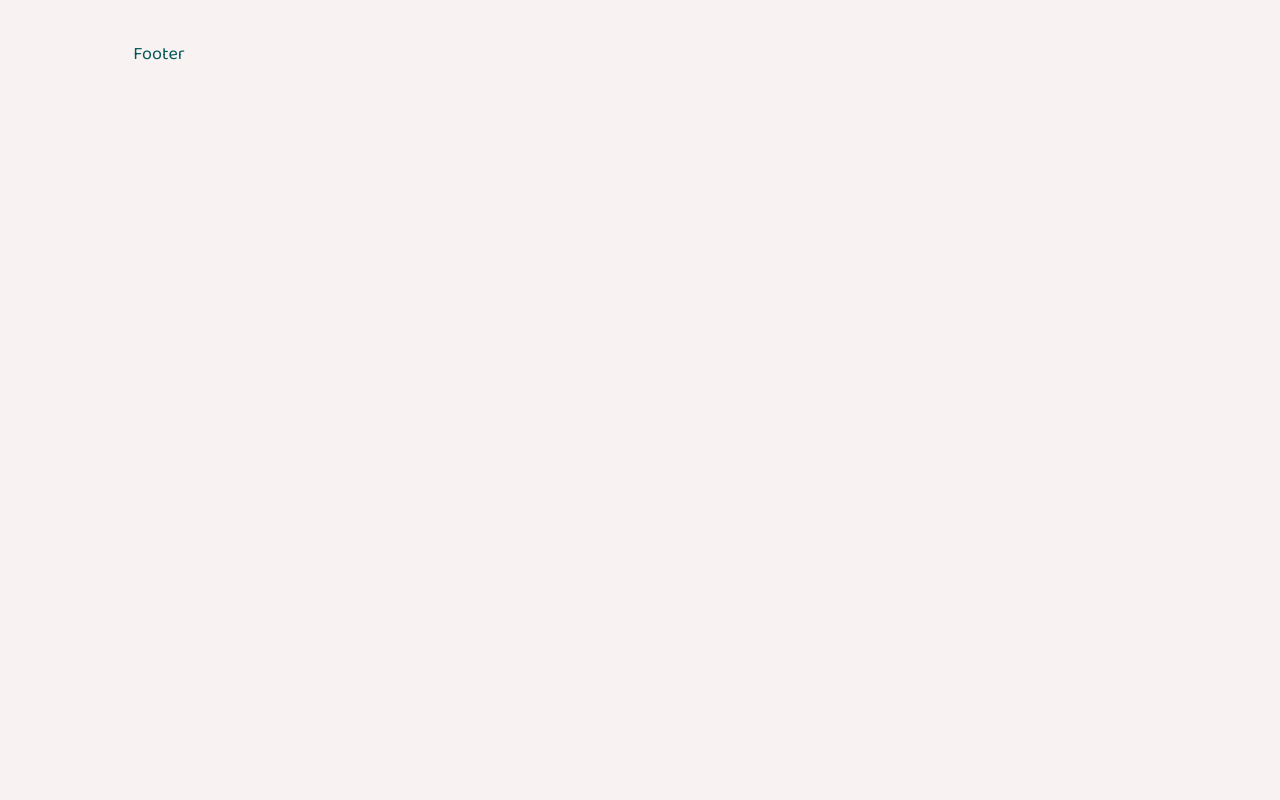
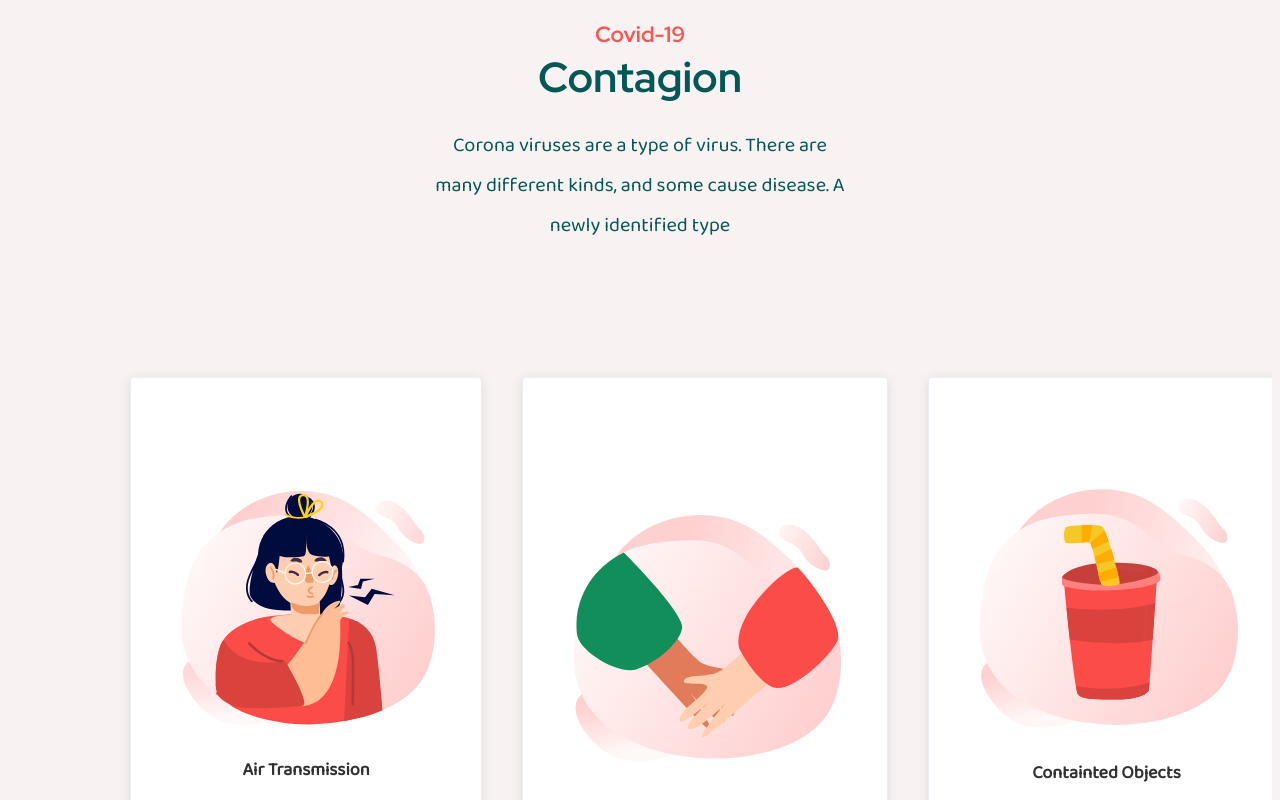
Before and after one commit to yevheniimoskalenko/layout-covid-19, a Nuxt app: page / in a window 1280 px wide. Shown: the part 1480-2280 px from the top of the page. Before the commit the page ends 1588 px from the top, so only its background shows below. Built offline with nearby package versions, Linux system fonts and the light colour scheme.

Commit message:
contagion

```diff
--- /dev/null
+++ b/components/contagion.vue
@@ -0,0 +1,77 @@
+<template
+  ><div class="contagion">
+    <div class="covid">
+      <h3>Covid-19</h3>
+      <h2>Contagion</h2>
+      <p>
+        Corona viruses are a type of virus. There are many different kinds, and
+        some cause disease. A newly identified type
+      </p>
+    </div>
+
+    <div class="covid__contant">
+      <el-row :gutter="40" type="flex">
+        <el-col>
+          <el-card shadow="always">
+            <div class="covid__item">
+              <img src="@/static/Group 18544.svg" alt="" />
+              <h4>Air Transmission</h4>
+              <p>
+                Objectively evolve tactical expertise before extensible
+                initiatives. Efficiently simplify
+              </p>
+            </div>
+          </el-card></el-col
+        >
+        <el-col>
+          <el-card shadow="always">
+            <div class="covid__item">
+              <img src="@/static/Group 18542.svg" alt="" />
+              <h4>Human Contacts</h4>
+              <p>
+                Washing your hands is one of thesimplest ways you can protect
+              </p>
+            </div>
+          </el-card></el-col
+        >
+        <el-col>
+          <el-card shadow="always">
+            <div class="covid__item">
+              <img src="@/static/Group 18540.svg" alt="" />
+              <h4>Containted Objects</h4>
+              <p>
+                Use the tissue while sneezing,In this way, you can protect your
+                droplets.
+              </p>
+            </div>
+          </el-card></el-col
+        >
+      </el-row>
+    </div>
+  </div></template
+>
+<style lang="scss" scoped>
+.contagion {
+  display: flex;
+  justify-content: center;
+  flex-direction: column;
+}
+.el-card {
+  border-bottom: 3px solid #fff;
+}
+.el-card:hover {
+  border-bottom: 3px solid #fa5652;
+}
+.covid {
+  margin-bottom: 112px;
+}
+.covid__item {
+  display: flex;
+  flex-direction: column;
+  justify-content: center;
+  align-items: center;
+  text-align: center;
+  height: 575px;
+  padding: 20px;
+}
+</style>
--- a/pages/index.vue
+++ b/pages/index.vue
@@ -2,13 +2,15 @@
   <div class="container">
     <app-header />
     <app-coronovirus />
+    <app-contagion />
   </div>
 </template>
 <script>
 import appHeader from "@/components/header";
+import appContagion from "@/components/contagion";
 import appCoronovirus from "@/components/coronavirus";
 export default {
-  components: { appCoronovirus, appHeader },
+  components: { appCoronovirus, appHeader, appContagion },
   head() {
     return {
       title: "Covid 19"
--- a/theme/style.scss
+++ b/theme/style.scss
@@ -6,6 +6,11 @@ body {
   font-weight: normal;
   color: #035755;
   background: rgba(181, 116, 116, 0.089);
+
+}
+
+h4 {
+  font-family: 'Baloo 2', cursive;
 
 }
 
@@ -29,6 +34,8 @@ h3 {
   margin-block-start: 0em;
   margin-block-end: 0em;
   font-size: 22px;
+  color: #fa5652;
+
 }
 
 h2 {
@@ -42,7 +49,16 @@ h2 {
 }
 
 .covid {
-  h3 {
-    color: #fa5652;
+  text-align: center;
+  width: 41%;
+  display: flex;
+  flex-direction: column;
+  justify-content: center;
+  align-items: center;
+  margin: 0 auto;
+
+  p {
+    font-size: 20px;
+    line-height: 40px;
   }
 }
```
Also changed, not shown: package.json (+0 -13 lines), 1 other file (tests, documents, lock files or other folders).
